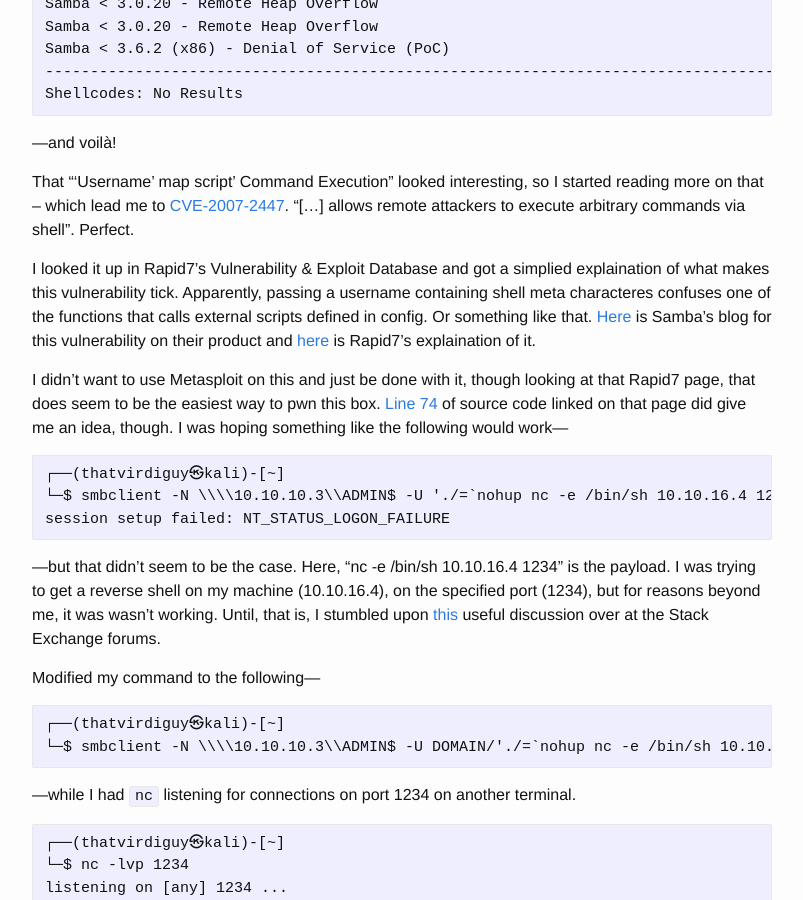
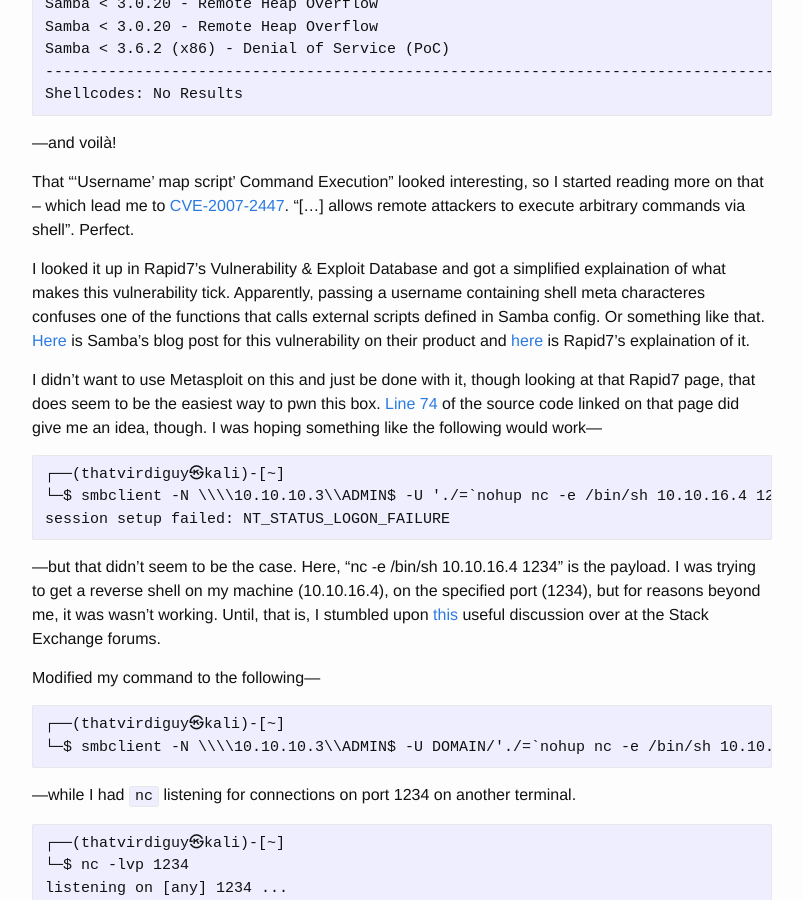
Before and after one commit to thatvirdiguy/thatvirdiguy.github.io, a Jekyll site: the page built from _posts/2022-02-16-hack-the-box:-lame.md, in a window 1280 px wide and 900 px high, scrolled down 4813 px. Shown: the whole window, without its empty margins (238-1041 px from the left). Built offline with Jekyll 4.4.1, drawn with Linux system fonts in a browser that asks for light colours; our own code applies the rules of GitHub Pages for plain Markdown files.

Commit message:
typo fix

````diff
--- a/_posts/2022-02-16-hack-the-box:-lame.md
+++ b/_posts/2022-02-16-hack-the-box:-lame.md
@@ -201,9 +201,9 @@
 
 That "'Username' map script' Command Execution" looked interesting, so I started reading more on that –  which lead me to [CVE-2007-2447](https://cve.mitre.org/cgi-bin/cvename.cgi?name=CVE-2007-2447). "[...] allows remote attackers to execute arbitrary commands via shell". Perfect.
 
-I looked it up in Rapid7's Vulnerability & Exploit Database and got a simplied explaination of what makes this vulnerability tick. Apparently, passing a username containing shell meta characteres confuses one of the functions that calls external scripts defined in config. Or something like that. [Here](https://www.samba.org/samba/security/CVE-2007-2447.html) is Samba's blog for this vulnerability on their product and [here](https://www.rapid7.com/db/modules/exploit/multi/samba/usermap_script/) is Rapid7's explaination of it.
+I looked it up in Rapid7's Vulnerability & Exploit Database and got a simplified explaination of what makes this vulnerability tick. Apparently, passing a username containing shell meta characteres confuses one of the functions that calls external scripts defined in Samba config. Or something like that. [Here](https://www.samba.org/samba/security/CVE-2007-2447.html) is Samba's blog post for this vulnerability on their product and [here](https://www.rapid7.com/db/modules/exploit/multi/samba/usermap_script/) is Rapid7's explaination of it.
 
-I didn't want to use Metasploit on this and just be done with it, though looking at that Rapid7 page, that does seem to be the easiest way to pwn this box. [Line 74](https://github.com/rapid7/metasploit-framework/blob/master//modules/exploits/multi/samba/usermap_script.rb#L74) of source code linked on that page did give me an idea, though. I was hoping something like the following would work—
+I didn't want to use Metasploit on this and just be done with it, though looking at that Rapid7 page, that does seem to be the easiest way to pwn this box. [Line 74](https://github.com/rapid7/metasploit-framework/blob/master//modules/exploits/multi/samba/usermap_script.rb#L74) of the source code linked on that page did give me an idea, though. I was hoping something like the following would work—
 
 ```
 ┌──(thatvirdiguy㉿kali)-[~]
````
